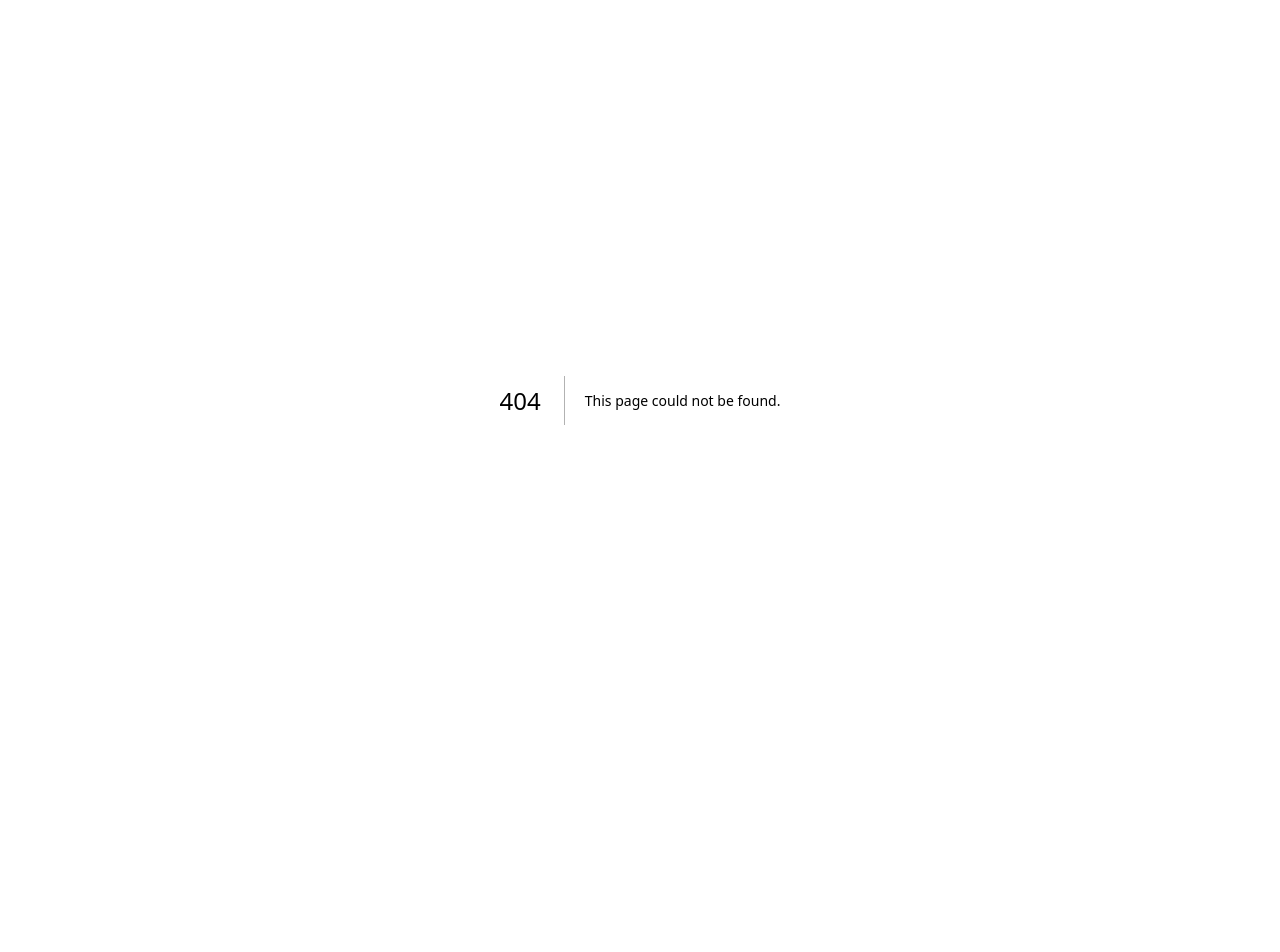
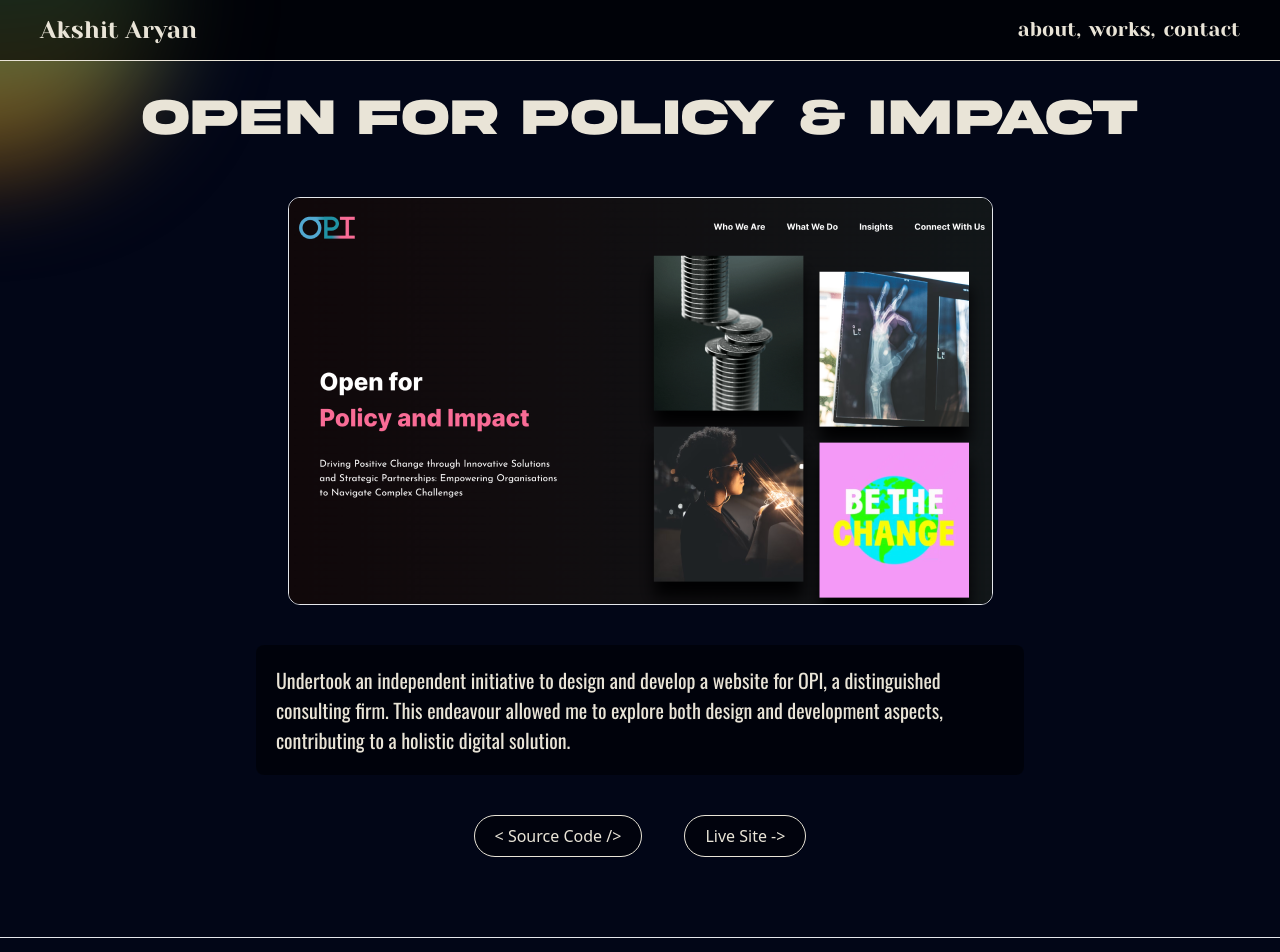
Before and after one commit to Chicken47/aryanakshit, a Next.js app: page /works/opi in a window 1280 px wide. Before the commit this address had no page. Shown: the top 952 px of the page. Before the commit the page ends 800 px from the top, so only its background shows below. Built offline with nearby package versions, Linux system fonts and the light colour scheme.

Commit message:
dynamic routing implemented

```diff
--- a/src/app/home/home.jsx
+++ b/src/app/home/home.jsx
@@ -111,8 +111,8 @@ const HomePage = () => {
         <div className="flex flex-col items-end w-6/12 home-right">
           <span className="font-oswald text-[2vw] w-full text-right tracking-wide">
             Creative <mark> UI/UX Designer </mark> and
-            <mark> Front-End Web Developer </mark>, dedicated to crafting
-            digital experiences that blend form and function seamlessly.
+            <mark> Front-End Developer </mark>, dedicated to crafting digital
+            experiences that blend form and function seamlessly.
           </span>
           <button
             onClick={() => window.scrollTo(0, document.body.scrollHeight)}
--- /dev/null
+++ b/src/app/works/[projectId]/page.jsx
@@ -0,0 +1,118 @@
+"use client";
+import Footer from "@/app/components/footer";
+import Header from "@/app/components/header";
+import Link from "next/link";
+import React, { useEffect, useState } from "react";
+import { useParams } from "next/navigation";
+
+const ContactPage = () => {
+  const [blobPosition, setBlobPosition] = useState({ x: 0, y: 0 });
+  const params = useParams();
+  console.log(params, "haha");
+
+  useEffect(() => {
+    const handleMouseMove = (e) => {
+      setBlobPosition({ x: e.clientX, y: e.clientY });
+    };
+    document.addEventListener("mousemove", handleMouseMove);
+    return () => {
+      document.removeEventListener("mousemove", handleMouseMove);
+    };
+  }, []);
+
+  const projectList = [
+    {
+      title: "Personal Website v2",
+      date: "August 2023",
+      desc: "Designed and developed a new personal portfolio website. Used the latest NextJS 13 and employed its dynamic app routing and server - side components.  Used GSAP for beautiful animations and ThreeJS for 3D incorporation.",
+      img: "/images/portfoliov2.png",
+      slug: "/works/v2",
+      projectId: "v2",
+      gitLink: "aryanakshit",
+      reverse: true,
+      liveLink: "https://www.aryanakshit.vercel.app",
+    },
+    {
+      title: "Personal Website v1",
+      date: "August 2023",
+      desc: "Designed and developed a new personal portfolio website. Used the latest NextJS 13 and employed its dynamic app routing and server - side components.  Employed the use of REST APIs to get NASA Photo of the Day, A Quote Generator and Idea Generator for bored people.",
+      img: "/images/portfoliov1.png",
+      slug: "/works/v1",
+      projectId: "v1",
+      gitLink: "akshitaryan",
+      reverse: false,
+      liveLink: "https://www.akshitaryan.vercel.app",
+    },
+    {
+      title: "Open for Policy & Impact",
+      date: "February 2022 - July 2023",
+      desc: "Undertook an independent initiative to design and develop a website for OPI, a distinguished consulting firm.  This endeavour allowed me to explore both design and development aspects, contributing to a holistic digital solution.",
+      img: "/images/opiSc.png",
+      slug: "/works/opi",
+      projectId: "opi",
+      gitLink: "opi-new-dev",
+      reverse: true,
+      liveLink: "https://www.opi-new-dev.vercel.app",
+    },
+  ];
+
+  const selectedProject = projectList.find(
+    (project) => project.projectId === params.projectId
+  );
+
+  return (
+    <div className="flex justify-center w-full min-h-screen bg-slate-950">
+      <div
+        id="fixed-background"
+        className="fixed w-full h-full pointer-events-none blur-[50px]"
+      >
+        <div
+          id="blob"
+          className="h-[30vw] w-[27vw] bg-gradient-to-r from-teal-600 to-yellow-800 rounded-full animate-slow-spin"
+          style={{
+            position: "absolute",
+            top: blobPosition.y - 200,
+            left: blobPosition.x - 200,
+          }}
+        ></div>
+      </div>
+      <div
+        id="content"
+        className="relative z-50 flex flex-col items-center w-full h-full max-w-[1366px] text-text"
+      >
+        <Header />
+        <div className="min-h-[93vh] flex flex-col items-center my-[10vh] px-[5vw] space-y-10">
+          <div className="text-[4vw] w-full text-center font-akira">
+            {selectedProject.title}
+          </div>
+          <img
+            src={selectedProject.img}
+            className="object-cover border min-w-1/2 rounded-xl"
+          />
+          <div className="w-2/3 font-oswald text-[20px] p-5 rounded-lg bg-[#00000084]">
+            {selectedProject.desc}
+          </div>
+          <div className="flex justify-between w-1/3 px-[2vw]">
+            <Link
+              className="px-5 py-2 border rounded-full border-text bg-[#0000006e]"
+              target="_blank"
+              href={`https://www.github.com/Chicken47/${selectedProject.gitLink}`}
+            >
+              {"< Source Code />"}
+            </Link>
+            <Link
+              target="_blank"
+              className="px-5 py-2 border rounded-full border-text bg-[#0000006e]"
+              href={selectedProject.liveLink}
+            >
+              {"Live Site ->"}
+            </Link>
+          </div>
+        </div>
+        <Footer />
+      </div>
+    </div>
+  );
+};
+
+export default ContactPage;
--- a/src/app/works/projects.jsx
+++ b/src/app/works/projects.jsx
@@ -14,7 +14,9 @@ const Projects = () => {
       desc: "Designed and developed a new personal portfolio website. Used the latest NextJS 13 and employed its dynamic app routing and server - side components.  Used GSAP for beautiful animations and ThreeJS for 3D incorporation.",
       img: "/images/portfoliov2.png",
       slug: "/works/v2",
+      gitLink: "aryanakshit",
       reverse: true,
+      liveLink: "https://www.aryanakshit.vercel.app",
     },
     {
       title: "Personal Website v1",
@@ -22,7 +24,9 @@ const Projects = () => {
       desc: "Designed and developed a new personal portfolio website. Used the latest NextJS 13 and employed its dynamic app routing and server - side components.  Employed the use of REST APIs to get NASA Photo of the Day, A Quote Generator and Idea Generator for bored people.",
       img: "/images/portfoliov1.png",
       slug: "/works/v1",
+      gitLink: "akshitaryan",
       reverse: false,
+      liveLink: "https://www.akshitaryan.vercel.app",
     },
     {
       title: "Open for Policy & Impact",
@@ -30,7 +34,9 @@ const Projects = () => {
       desc: "Undertook an independent initiative to design and develop a website for OPI, a distinguished consulting firm.  This endeavour allowed me to explore both design and development aspects, contributing to a holistic digital solution.",
       img: "/images/opiSc.png",
       slug: "/works/opi",
+      gitLink: "opi-new-dev",
       reverse: true,
+      liveLink: "https://www.opi-new-dev.vercel.app",
     },
   ];
 
@@ -41,7 +47,6 @@ const Projects = () => {
         return (
           <div
             key={index}
-            // ref={projectRefs[index]}
             className={
               item.reverse
                 ? "flex flex-row-reverse w-full justify-evenly"
@@ -63,7 +68,6 @@ const Projects = () => {
             </div>
             <img
               src={item.img}
-              // ref={imageRefs[index]}
               className="object-cover w-1/2 border border-text rounded-3xl"
             />
           </div>
```
